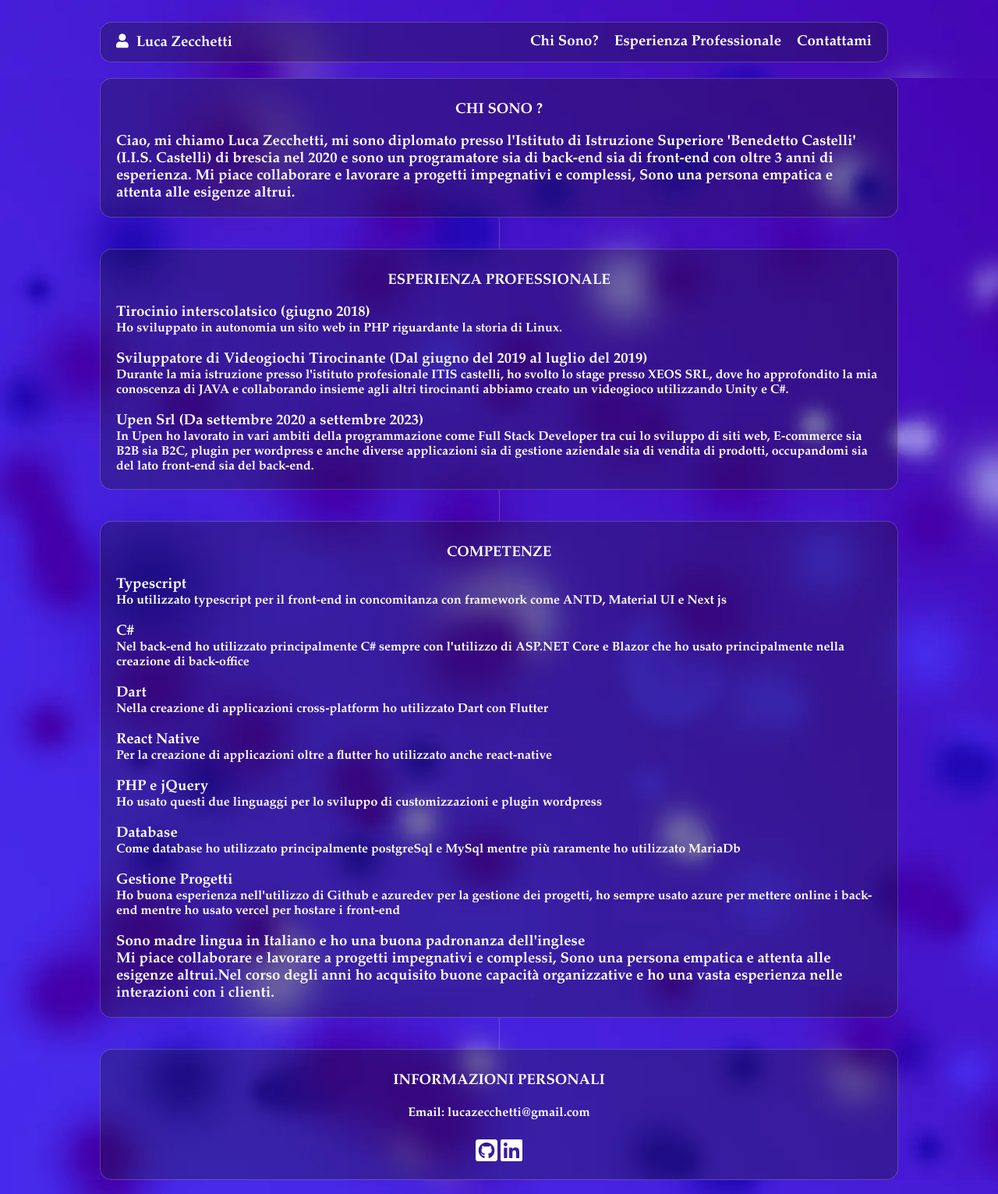
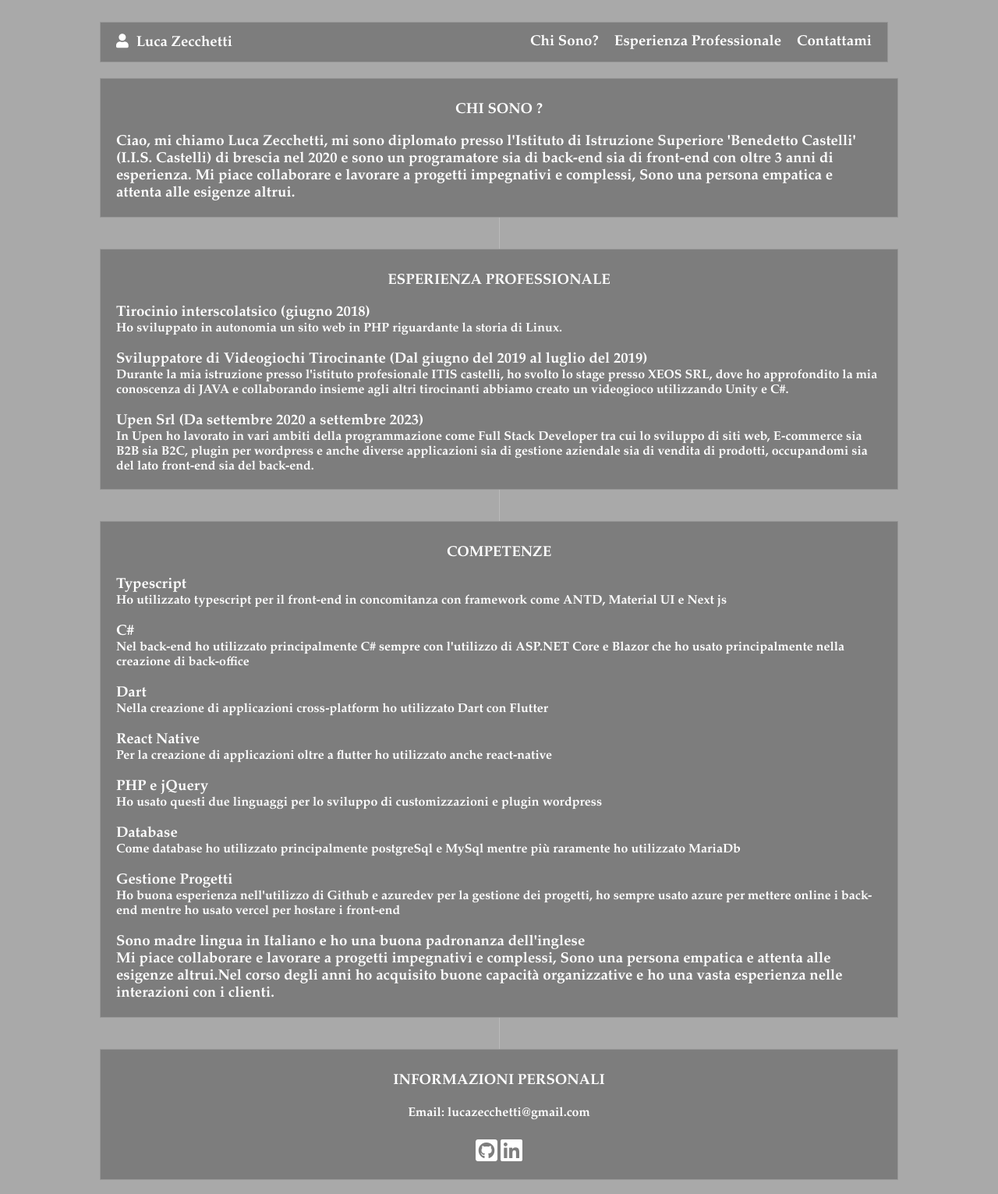
Before and after one commit to LucaZecchetti/luca-zecchetti-site, a plain HTML site: page index.html in a window 1280 px wide. Shown: the whole page at 78% size. Drawn offline with Linux system fonts and the light colour scheme.

Commit message:
changed graphics

```diff
--- a/index.css
+++ b/index.css
@@ -1,5 +1,5 @@
 html,body {
-   background-image: url("public/BackgroundImage.webp");
+   background-color: darkgray;
    background-size: cover;
    margin: 0 !important;
    font-family: Garamond;
@@ -44,7 +44,6 @@ h1,h2,h3,h4 {
 .navbar {
     width: calc(80vw - 55px);
     border: 1px solid rgba(255, 255, 255, .2);
-    border-radius: 15px;
     background:rgba(25, 25, 25, 0.3);
     padding: 0px 20px;
     display: flex;
@@ -91,7 +90,6 @@ h1,h2,h3,h4 {
     padding: 0px 20px;
     background:rgba(25, 25, 25, 0.3);
     border: 1px solid rgba(255, 255, 255, .2);
-    border-radius: 15px;
     text-align: start;
 }
 
@@ -108,7 +106,6 @@ h1,h2,h3,h4 {
     padding: 0px 20px;
     background:rgba(25, 25, 25, 0.3);
     border: 1px solid rgba(255, 255, 255, .2);
-    border-radius: 15px;
     text-align: center;
 }
 
@@ -149,6 +146,7 @@ h1,h2,h3,h4 {
 
     .content-container {
         margin: 140px 2% 18px 2% !important;
+        font-size: 12px;
     }
 }
 
@@ -156,7 +154,12 @@ h1,h2,h3,h4 {
     .navbar-container {
         margin: 18px 2% !important;
     }
+
     .navbar {
         font-size: 10px;
     }
+
+    .content-container {
+        font-size: 10px;
+    }
 }
```
